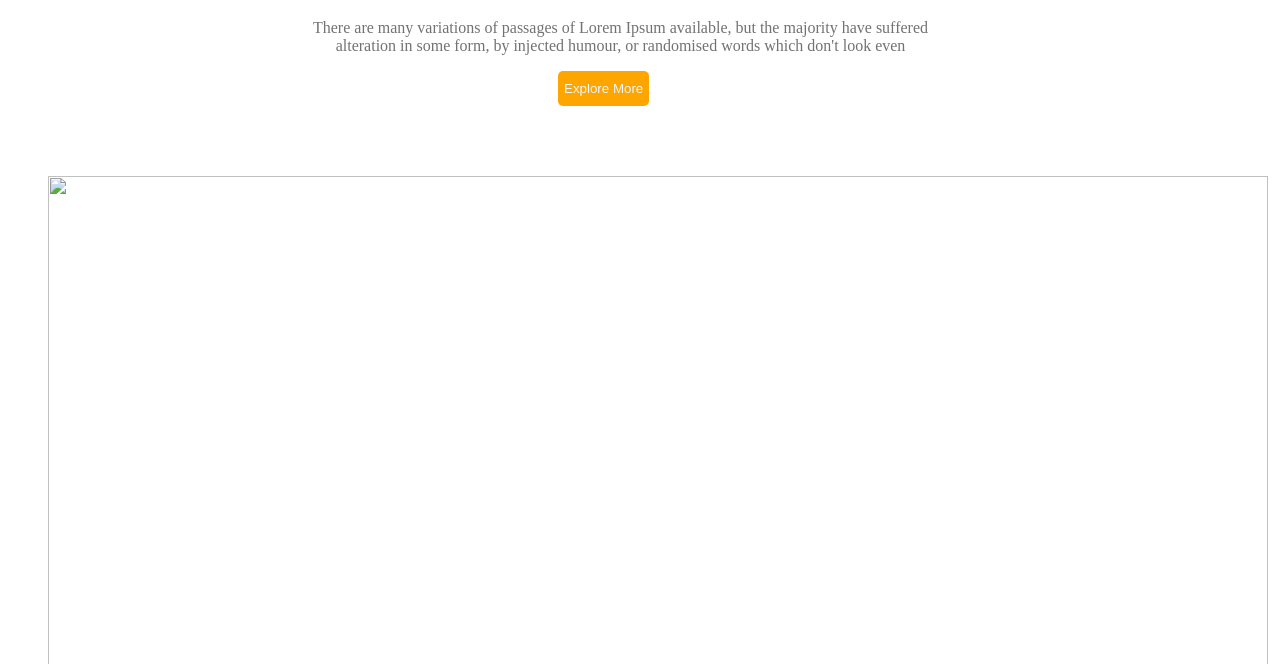
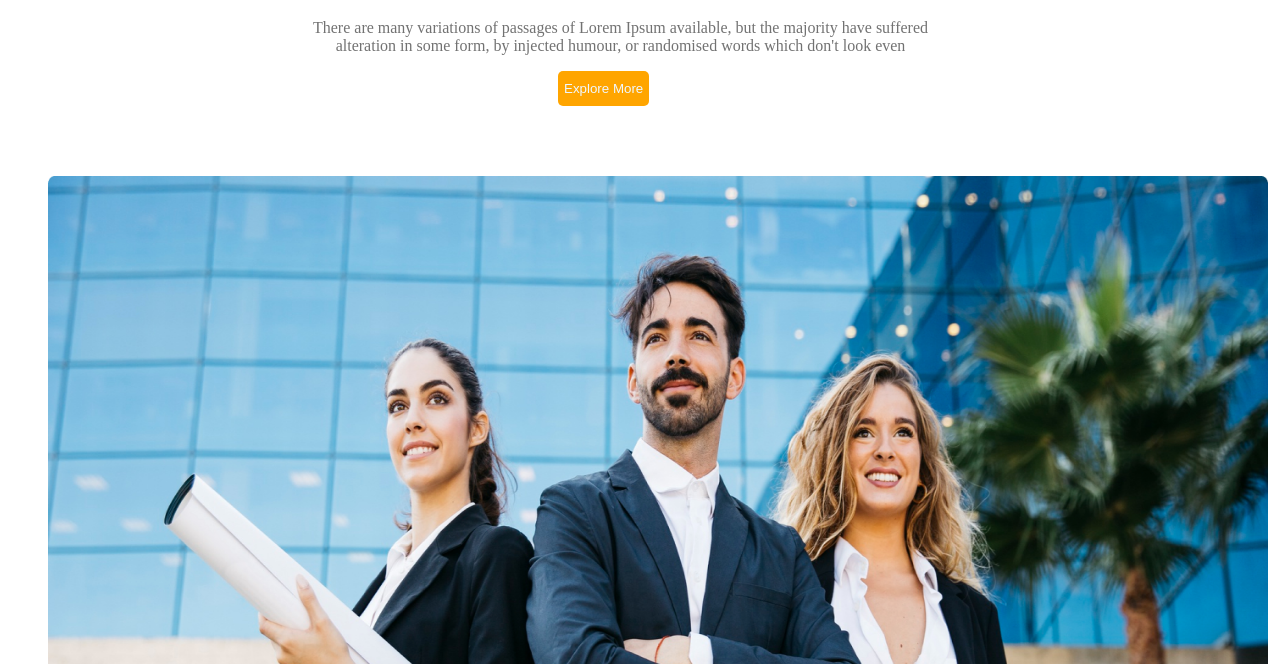
Before and after one commit to robiulalam01/responsib-website, a plain HTML site: page index.html in a window 1280 px wide. Shown: the part 136-800 px from the top of the page. Drawn offline with Linux system fonts and the light colour scheme; the site is published under a folder, as on GitHub Pages, so addresses that start at the root find nothing.

Commit message:
dot deini

```diff
--- a/index.html
+++ b/index.html
@@ -34,7 +34,7 @@
 </div>
 
     <div class="banner-pic">
-        <img  src="/images/banner.png" alt="">
+        <img  src="./images/banner.png" alt="">
     </div>
 <div>
     <div class="jack-pot">
```
